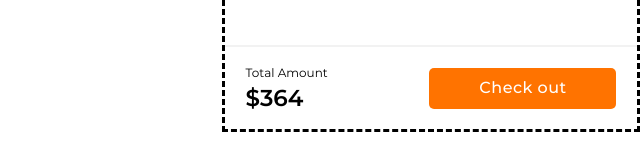
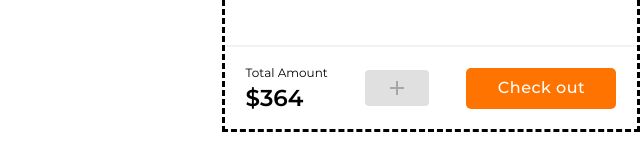
Before and after one commit to maximeattal/Cesta-extension, a React (Create React App) app: page / in a window 1280 px wide. Shown: the part 468-628 px from the top of the page, without its empty margins (640-1280 px from the left). Built offline with nearby package versions, Linux system fonts and the light colour scheme; no server answers.

Commit message:
Update Footer.js

```diff
--- a/src/components/Footer.js
+++ b/src/components/Footer.js
@@ -1,9 +1,11 @@
 import React from 'react'
 import './Footer.css';
 import Button from '@mui/material/Button';
+import AddIcon from '@mui/icons-material/Add';
+
+const Footer = ({ toggleExist, handleAddArticle}) => {
 
 
-const Footer = () => {
   return (
     <footer className='Footer'>
       <div class="bottom-bar">
@@ -11,13 +13,17 @@ const Footer = () => {
           <li class="bottom-bar-text">Total Amount</li>
           <li class="bottom-bar-sum">$364</li>
         </ul>
+
+        <Button variant='contained' onClick={handleAddArticle} disabled={!toggleExist}>
+          <AddIcon />
+        </Button>
         <Button variant="contained" disableElevation
           sx={{
             backgroundColor: '#ff7300',
             borderRadius: '5px',
             fontFamily: "Montserrat-Medium",
             fontSize: '16px',
-            width: '187px',
+            width: '150px',
             height: '41px',
             textTransform: 'none',
             '&:hover': {
```
